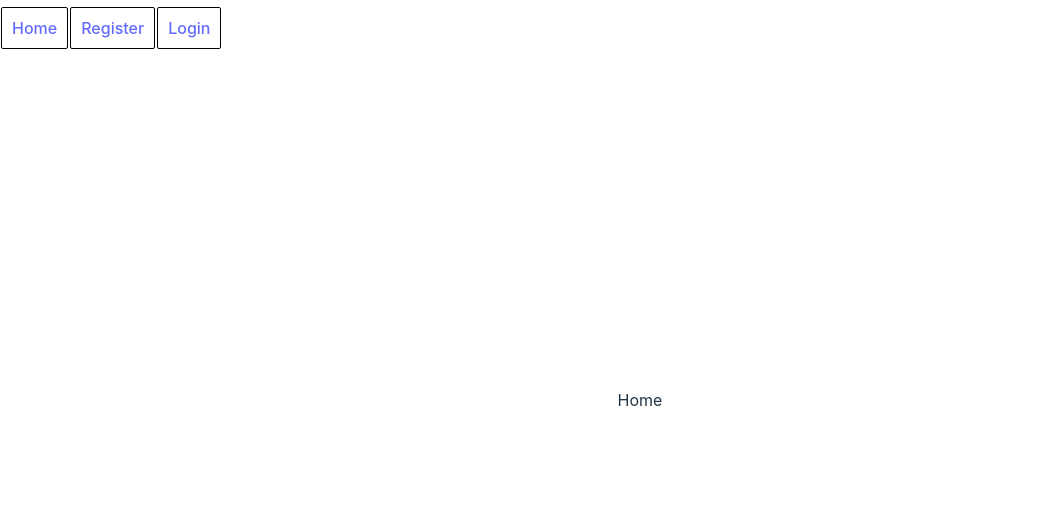
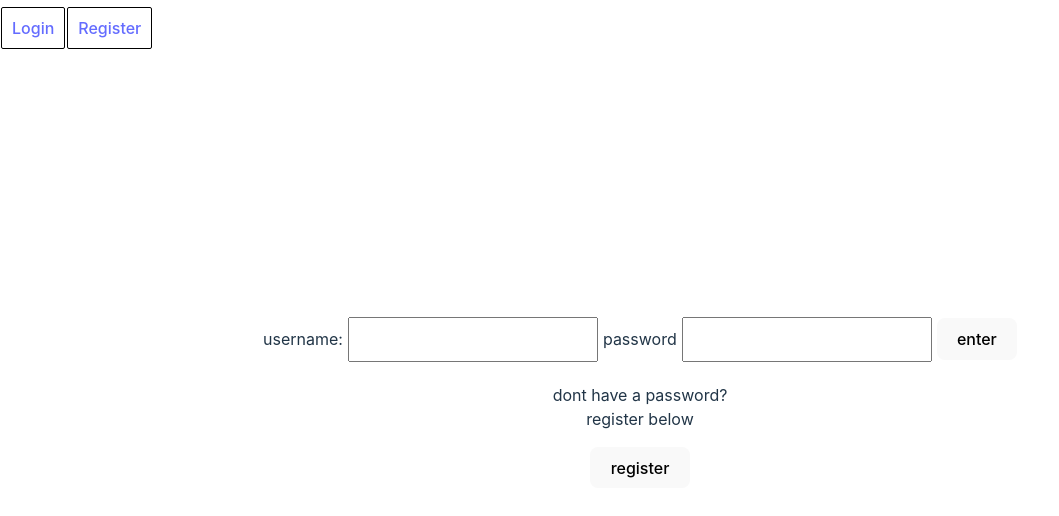
Before and after one commit to Ayeletg100/fakeServer, a React (Vite) app: page / in a window 1280 px wide. Shown: the top 516 px of the page, without its empty margins (0-1059 px from the left). Built offline with nearby package versions, Linux system fonts and the light colour scheme.

Commit message:
this commit will init app with Register and login and nav Bars

```diff
--- a/src/App.jsx
+++ b/src/App.jsx
@@ -17,21 +17,19 @@
       <div className="nav-container">
         <nav>
           <NavLink className="item" to="/" activeClassName="active" end>
-            Home
+            Login
           </NavLink>
           <NavLink className="item" to="/register" activeClassName="active">
             Register
-          </NavLink>
-          <NavLink className="item" to="/login" activeClassName="active">
-            Login
           </NavLink>
         </nav>
       </div>
 
       <Routes>
-        <Route path="/" element={<Home />} />
+        <Route path="/" element={<Login />} />
         <Route path="/register" element={<Register />} />
         <Route path="/login" element={<Login />} />
+        <Route path="/home" element={<Home />} />
       </Routes>
     </Router>
   );
--- a/src/components/Login.jsx
+++ b/src/components/Login.jsx
@@ -9,7 +9,8 @@
   function handleGoToRegisterClick() {
     goToRegister("/register");
   }
-  async function checkUser() {
+  async function checkUser(e) {
+    e.preventDefault();
     try {
       const users = await fetch(" http://localhost:3000/users");
       if (!users.ok)
@@ -22,6 +23,7 @@
         setUserDoesntExist(true);
       } else {
         localStorage.setItem("currentUser", JSON.stringify(currentUser));
+        goToRegister("/home");
       }
     } catch (err) {
       console.log(err);
```
